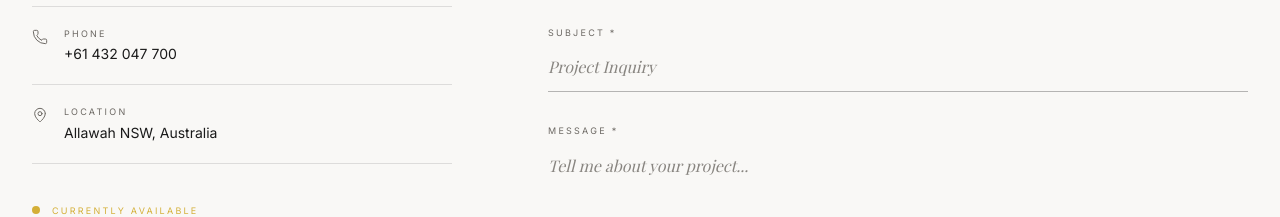
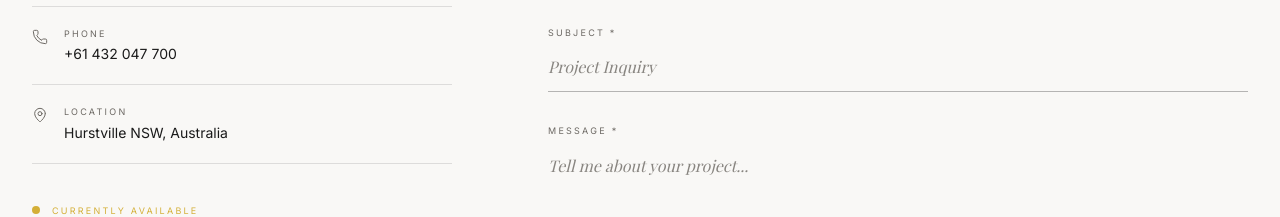
Before and after one commit to JimmyNguyen09-AI/My-Portfolio-Lastest-Version, a Next.js app: page / in a window 1280 px wide. Shown: the part 6060-6277 px from the top of the page. Built offline with nearby package versions, Linux system fonts and the light colour scheme; no server answers.

Commit message:
modify some personal in4 and experience

```diff
--- a/app/components/About.tsx
+++ b/app/components/About.tsx
@@ -39,6 +39,13 @@ const experience = [
     company: "PromptLeash - Solon AI",
     description:
       "Developing and optimizing AI-powered applications and LLM platforms with a strong product mindset.",
+  },
+  {
+    period: "08/2025 — Present",
+    role: "Online Programming & AI Instructor",
+    company: "JN - Labs",
+    description:
+      "Delivered online programming lessons to Vietnamese students, covering programming fundamentals, problem-solving, basic algorithms, and project-based coding practice",
   },
 ];
 
--- a/app/components/Contact.tsx
+++ b/app/components/Contact.tsx
@@ -44,8 +44,8 @@ export default function Contact() {
     {
       icon: MapPin,
       label: "Location",
-      value: "Allawah NSW, Australia",
-      href: "https://www.google.com/maps/place/Allawah+NSW+2218",
+      value: "Hurstville NSW, Australia",
+      href: "https://www.google.com/maps/place/Hurstville+NSW+2220",
     },
   ];
 
```
